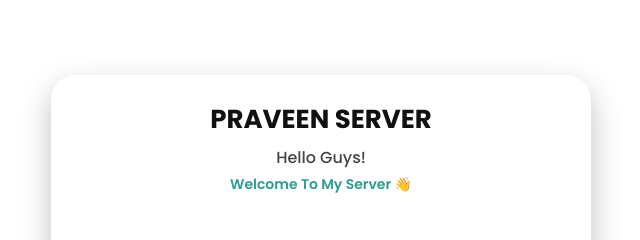
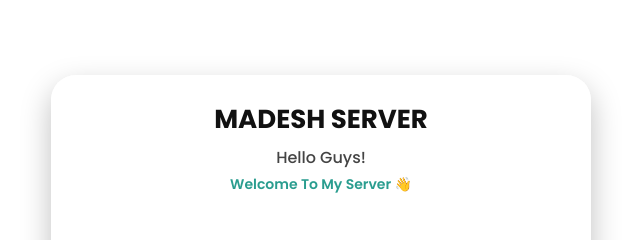
Before and after one commit to Praveenkumar307/server, a plain HTML site: page index.html in a window 1280 px wide. Shown: the top 240 px of the page, 319-959 px from the left. Drawn offline with Linux system fonts and the light colour scheme.

Commit message:
Update index.html

```diff
--- a/index.html
+++ b/index.html
@@ -3,7 +3,7 @@
 <head>
   <meta charset="UTF-8" />
   <meta name="viewport" content="width=device-width, initial-scale=1.0" />
-  <title>Praveen Server</title>
+  <title>MADESH Server</title>
 
   <!-- Google Font: Poppins -->
   <link href="https://fonts.googleapis.com/css2?family=Poppins:wght@400;500;600;700&display=swap" rel="stylesheet">
@@ -130,7 +130,7 @@
 <body>
   <div class="iphone">
     <div class="header">
-      <div class="text-wrapper">PRAVEEN SERVER</div>
+      <div class="text-wrapper">MADESH SERVER</div>
       <div class="text-wrapper-2">Hello Guys!</div>
       <div class="text-wrapper-3">Welcome To My Server 👋</div>
     </div>
```
